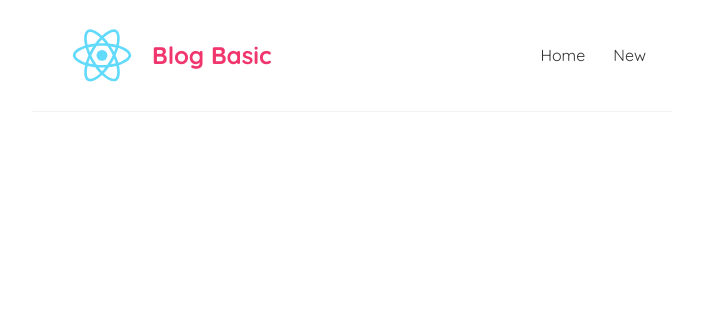
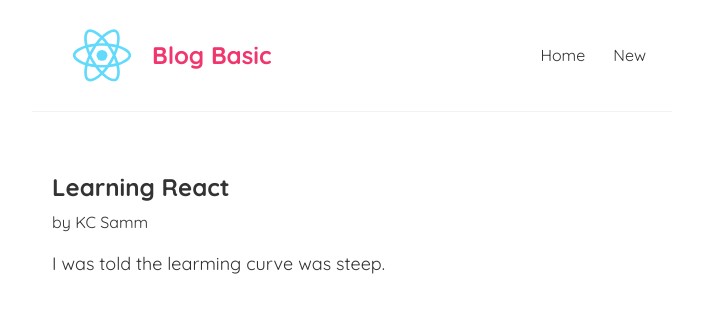
Before and after one commit to KING-SAMM/Blog-Basic, a React (Vite) app: page /blogs/1 in a window 1280 px wide. Before the commit this address had no page. Shown: the top 312 px of the page, without its empty margins (288-991 px from the left). Built offline with nearby package versions, Linux system fonts and the light colour scheme; data requests are answered from the project's data file.

Commit message:
Implemented route parameters to blog details page

```diff
--- a/src/App.jsx
+++ b/src/App.jsx
@@ -1,10 +1,11 @@
-import { useState } from 'react'
+// import { useState } from 'react'
 import logo from './logo.svg'
 
 
 import Home from './Home';
 import Navbar from './Navbar';
 import Create from './Create';
+import BlogDetails from './BlogDetails';
 import { BrowserRouter as Router, Routes, Route } from 'react-router-dom';
 
 function App() {
@@ -16,6 +17,7 @@
           <Routes>
             <Route path="/" element={ <Home /> } />
             <Route path="/create" element={ <Create /> } />
+            <Route path="/blogs/:id" element={ <BlogDetails /> } />
           </Routes>
         </div>
       </div>
--- /dev/null
+++ b/src/BlogDetails.jsx
@@ -0,0 +1,25 @@
+import { useParams } from 'react-router-dom';
+import useFetch from './useFetch';
+
+const BlogDetails = () => {
+    const { id } = useParams()
+    const { data: blog, error, isPendung } = useFetch("http://localhost:8002/blogs/" + id);
+
+    return (
+        <div className="blog-details">
+            { isPendung && <div>Loading...</div> }
+            { error && <div>{ error }</div> }
+            { blog && (
+                <section>
+                    <h2>{ blog.title }</h2>
+                    <p> by { blog.author }</p>
+                    <article>
+                        <p>{ blog.body }</p>
+                    </article>
+                </section>
+            ) }
+        </div>
+     );
+}
+
+export default BlogDetails;
--- a/src/BlogList.jsx
+++ b/src/BlogList.jsx
@@ -1,3 +1,5 @@
+import { Link } from 'react-router-dom';
+
 const BlogList = ({ blogs, pageTitle }) => {
 
     return (
@@ -11,8 +13,10 @@
                             className="blog-preview"
                             key={ blog.id }
                         >
-                            <h2>{ blog.title }</h2>
-                            by <span>{ blog.author }</span>
+                            <Link to={`/blogs/${ blog.id }`}>
+                                <h2>{ blog.title }</h2>
+                                by <span>{ blog.author }</span>
+                            </Link>
                         </div>
                     )
                 )
--- a/src/index.css
+++ b/src/index.css
@@ -58,3 +58,23 @@
   color: #f1356d;
   margin-bottom: 8px;;
 }
+
+.blog-preview a
+{
+  list-style: none;
+}
+
+.blog-details article
+{
+  margin: 20px 0;
+}
+
+.blog-details h2
+{
+  margin-bottom: 10px;
+}
+
+.blog-details article
+{
+  font-size: 18px;
+}
```
